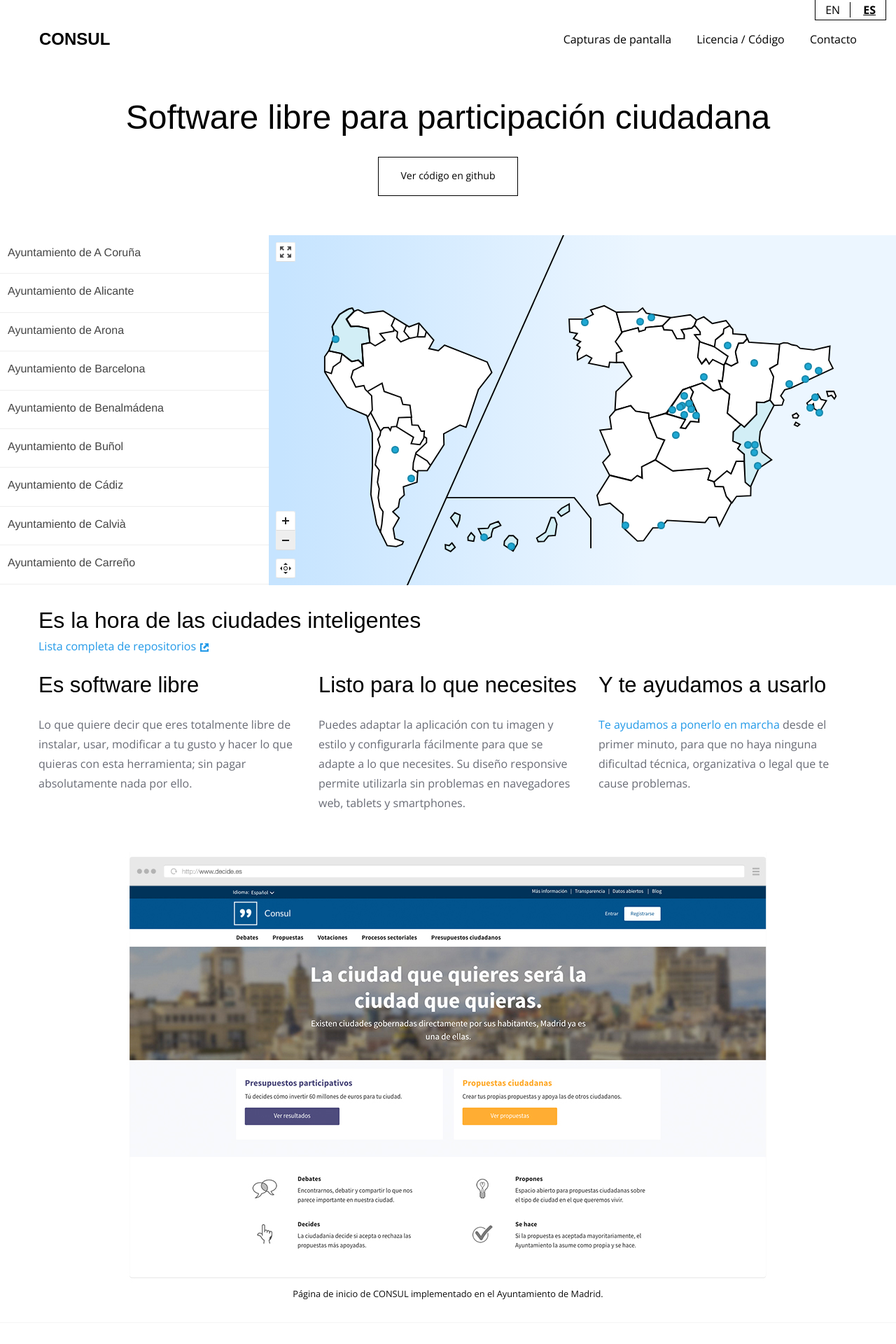
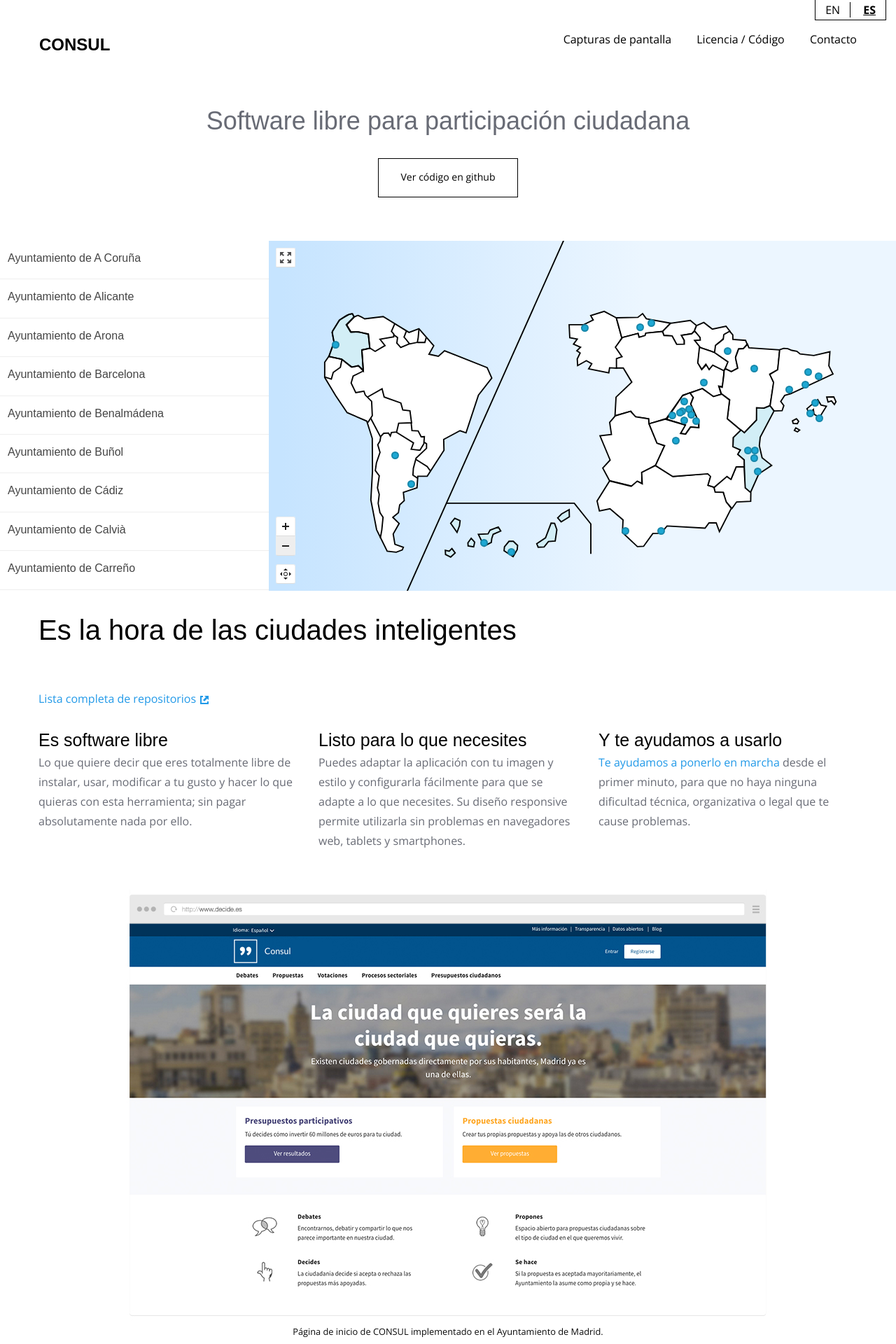
Before and after one commit to consuldemocracy/website, a Jekyll site: the page built from es/map.html, in a window 1280 px wide. Shown: the top 1920 px of the page at 70% size. Built offline with Jekyll 4.4.1, drawn with Linux system fonts in a browser that asks for light colours.

Commit message:
improves headings structure

```diff
--- a/_data/i18n/en.yml
+++ b/_data/i18n/en.yml
@@ -18,6 +18,7 @@
   title_3: "And we help you to use it"
   description_3: "<a href='/en/contact.html'>We help you to get it started</a> from the first minute, so there is no technical, organizational or legal difficulty that causes you problems."
 screenshot: "Screenshot of CONSUL's homepage implemented in the city of Madrid."
+features: "Features"
 debates:
   title: "Debates"
   description: "Anyone can open threads on any subject, creating separate spaces where people can discuss the proposed topic. Debates are valued by everybody, to highlight the most important issues."
--- a/_data/i18n/es.yml
+++ b/_data/i18n/es.yml
@@ -18,6 +18,7 @@
   title_3: "Y te ayudamos a usarlo"
   description_3: "<a href='/es/contact.html'>Te ayudamos a ponerlo en marcha</a> desde el primer minuto, para que no haya ninguna dificultad técnica, organizativa o legal que te cause problemas."
 screenshot: "Página de inicio de CONSUL implementado en el Ayuntamiento de Madrid."
+features: "Funcionalidades"
 debates:
   title: "Debates"
   description: "Cualquier persona puede abrir hilos de discusión sobre cualquier tema, creando espacios independientes donde la gente puede debatir sobre el tema propuesto. Los debates son valorados por todos, para destacar los temás más importantes."
--- a/_includes/header.html
+++ b/_includes/header.html
@@ -3,7 +3,9 @@
     <div class="top-bar-left">
       <ul class="menu">
         <li>
-          <a href="/{{ page.locale  }}" class="logo">{{ site.data.i18n[page.locale].consul }}</a>
+          <h1>
+            <a href="/{{ page.locale  }}" class="logo">{{ site.data.i18n[page.locale].consul }}</a>
+          </h1>
         </li>
       </ul>
     </div>
--- a/_includes/index_with_map.html
+++ b/_includes/index_with_map.html
@@ -1,14 +1,16 @@
 <div class="intro">
   <div class="row">
     <div class="small-12 column text-center">
-      <h1>{{ site.data.i18n[page.locale].tagline }}</h1>
+      <h2>{{ site.data.i18n[page.locale].tagline }}</h2>
       <a href="https://github.com/consul/consul" target="_blank" class="button">{{ site.data.i18n[page.locale].button_github }}</a>
     </div>
   </div>
 </div>
 
+<h3 class="sr-only">{{ site.data.i18n[page.locale].organizations.title }}</h3>
 <div id="mapplic" class="margin"></div>
 
+<section class="summary">
   <div class="row">
     <div class="small-12 medium-9 column">
       <h2>{{ site.data.i18n[page.locale].participation }}</h2>
@@ -16,24 +18,23 @@
     </div>
   </div>
 
-<section class="summary">
   <div class="row margin-top">
     <div class="small-12 medium-4 column">
-      <h3>{{ site.data.i18n[page.locale].summary.title_1 }}</h3>
+      <h4>{{ site.data.i18n[page.locale].summary.title_1 }}</h4>
       <p>{{ site.data.i18n[page.locale].summary.description_1 }}</p>
     </div>
     <div class="small-12 medium-4 column">
-      <h3>{{ site.data.i18n[page.locale].summary.title_2 }}</h3>
+      <h4>{{ site.data.i18n[page.locale].summary.title_2 }}</h4>
       <p>{{ site.data.i18n[page.locale].summary.description_2 }}</p>
     </div>
     <div class="small-12 medium-4 column">
-      <h3>{{ site.data.i18n[page.locale].summary.title_3 }}</h3>
+      <h4>{{ site.data.i18n[page.locale].summary.title_3 }}</h4>
       <p>{{ site.data.i18n[page.locale].summary.description_3 }}</p>
     </div>
   </div>
 </section>
 
-<section class="margin">
+<div class="margin">
   <div class="row">
     <div class="small-12 column text-center">
     <figure>
@@ -44,9 +45,12 @@
     </figure>
     </div>
   </div>
-</section>
+</div>
 
-<section class="feature margin">
+<section>
+  <h1 class="sr-only">{{ site.data.i18n[page.locale].features }}</h1>
+
+  <div class="feature margin">
     <div class="row">
       <div class="small-12 medium-6 column text">
         <h2>{{ site.data.i18n[page.locale].debates.title }}</h2>
@@ -61,9 +65,9 @@
         <img src="/img/debates_{{page.locale}}.png" alt="{{ site.data.i18n[page.locale].debates.image_alt }}">
       </div>
     </div>
-</section>
+  </div>
 
-<section class="feature margin">
+  <div class="feature margin">
     <div class="row">
       <div class="small-12 medium-6 column">
         <img src="/img/proposals_{{page.locale}}.png" alt="{{ site.data.i18n[page.locale].proposals.image_alt }}">
@@ -79,9 +83,9 @@
         </ul>
       </div>
     </div>
-</section>
+  </div>
 
-<section class="feature margin">
+  <div class="feature margin">
     <div class="row">
       <div class="small-12 medium-6 column text">
         <h2>{{ site.data.i18n[page.locale].investment_projects.title }}</h2>
@@ -97,9 +101,9 @@
         <img src="/img/investment_projects_{{page.locale}}.jpg" alt="{{ site.data.i18n[page.locale].investment_projects.image_alt }}">
       </div>
     </div>
-</section>
+  </div>
 
-<section class="feature margin">
+  <div class="feature margin">
     <div class="row">
       <div class="small-12 medium-6 column">
         <img src="/img/voting_{{page.locale}}.jpg" alt="{{ site.data.i18n[page.locale].voting.image_alt }}">
@@ -114,9 +118,9 @@
         </ul>
       </div>
     </div>
-</section>
+  </div>
 
-<section class="feature margin">
+  <div class="feature margin">
     <div class="row">
       <div class="small-12 medium-6 column text">
         <h2>{{ site.data.i18n[page.locale].legislation.title }}</h2>
@@ -131,9 +135,9 @@
         <img src="/img/legislation_{{page.locale}}.jpg" alt="{{ site.data.i18n[page.locale].legislation.image_alt }}">
       </div>
     </div>
-</section>
+  </div>
 
-<section class="feature margin">
+  <div class="feature margin">
     <div class="row">
       <div class="small-12 medium-6 column">
         <img src="/img/processes_{{page.locale}}.jpg" alt="{{ site.data.i18n[page.locale].processes.image_alt }}">
@@ -148,13 +152,13 @@
         </ul>
       </div>
     </div>
-</section>
+  </div>
 
-<section class="more-features margin padding">
+  <div class="more-features margin padding">
     <div class="row">
       <div class="small-12 medium-6 column">
         <h2>{{ site.data.i18n[page.locale].more_features.title }}</h2>
-      <h3>{{ site.data.i18n[page.locale].more_features.tagline }}</h3>
+        <p class="lead">{{ site.data.i18n[page.locale].more_features.tagline }}</p>
       </div>
       <div class="small-12 medium-6 column">
         <div class="row">
@@ -175,6 +179,7 @@
           <div class="small-12 medium-6 column">
             <h3>{{ site.data.i18n[page.locale].more_features.feature_4_title }}</h3>
             <p>{{ site.data.i18n[page.locale].more_features.feature_4_description }}</p>
+          </div>
         </div>
       </div>
     </div>
--- a/_sass/_consul.scss
+++ b/_sass/_consul.scss
@@ -79,7 +79,7 @@
   }
 }
 
-.menu > li > a {
+.menu > li > h1 > a, .menu > li > a {
   color: black;
   font-weight: $font-weight-light;
   line-height: $line-height*2;
@@ -105,7 +105,7 @@
   line-height: $line-height;
 }
 
-h1, h2, h3 {
+h1, h2, h3, h4 {
   color: black;
   font-family: $font-family-heading;
   margin-bottom: 0;
@@ -113,13 +113,6 @@
 
 h1 {
   line-height: $line-height*2;
-}
-
-@media screen and (min-width:40em) {
-
-  h2 {
-    font-size:2rem;
-  }
 }
 
 .margin {
@@ -204,6 +197,17 @@
   }
 }
 
+.sr-only {
+  position: absolute;
+  width: 1px;
+  height: 1px;
+  padding: 0;
+  margin: -1px;
+  overflow: hidden;
+  clip: rect(0, 0, 0, 0);
+  border: 0;
+}
+
 // 03. Intro
 // ------------------------
 
@@ -219,6 +223,7 @@
 
   h2 {
     color: $text;
+    font-size: 36px;
   }
 
   .button {
@@ -323,7 +328,7 @@
 .more-features {
   background: $highlight-background;
 
-  h3 {
+  p.lead, h3 {
     color: $text;
     font-size: $font-size-big;
   }
```
Lines whose indentation alone changed are shown as unchanged.
